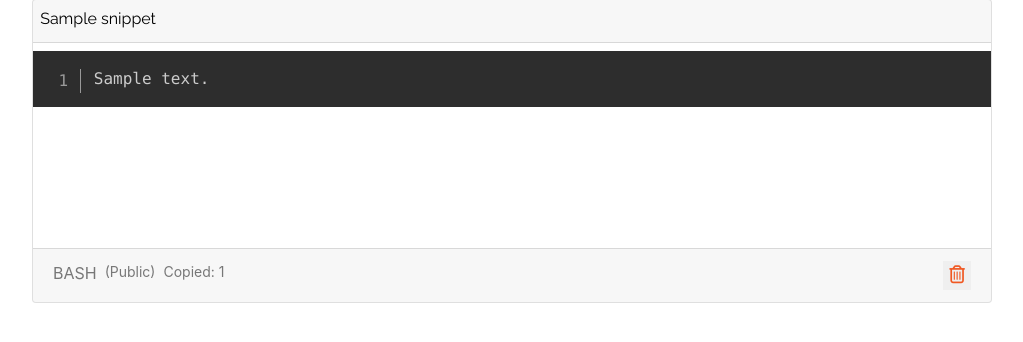
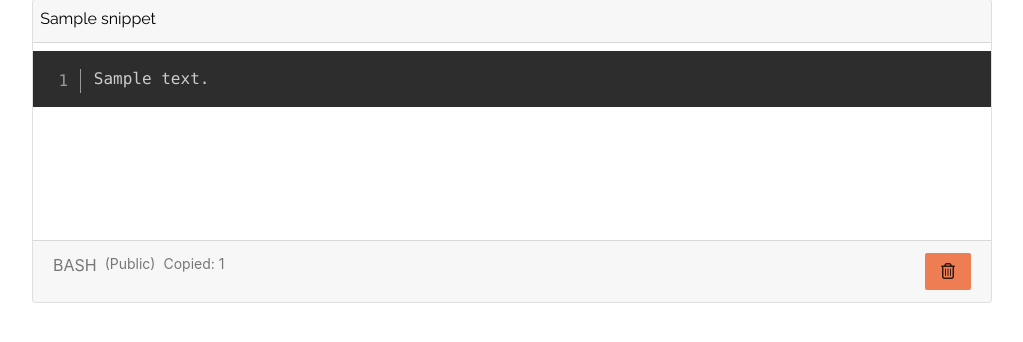
Before and after one commit to peterson-dev/kode-kangaroo, a Django app: page /snippets/ in a window 1280 px wide. Shown: the part 244-586 px from the top of the page, without its empty margins (35-1058 px from the left). Run offline with Django 3.2, Linux system fonts and the light colour scheme; a user stored in the database is signed in; tables that the repository leaves empty hold one stand-in row (values such as "Sample post"); some libraries are stand-ins or nearby versions.

Commit message:
change delete icon

```diff
--- a/core/templates/core/kommunity_list.html
+++ b/core/templates/core/kommunity_list.html
@@ -63,7 +63,7 @@
           <span style="flex-grow: 2;"></span>
           <form data-snippetpk="{{ snippet.pk }}" class="delete-snippet" method='POST' action="{% url 'confirm-snippet-delete' pk=snippet.pk %}">
             {% csrf_token %}
-            <button type='submit' class="delete-button font button dim dib" data-toggle="tooltip" data-placement="left" data-html="true" title="Are you sure you want to <b>delete?<b>"><i class="fa fa-trash-o" aria-hidden="true"></i></button>
+            <button type='submit' class="delete-button pure-button dim font hover-white" data-toggle="tooltip" data-placement="left" data-html="true" title="Are you sure you want to <b>delete?<b>"><i class="fa fa-trash-o" aria-hidden="true"></i></button>
           </form>
           {% endif %}
         </div>
--- a/core/templates/core/snippet_list.html
+++ b/core/templates/core/snippet_list.html
@@ -60,7 +60,7 @@
           <span style="flex-grow: 2;" class="f6 gray">Copied: {% copyCount snippet.pk %}</span>
           <form data-snippetpk="{{ snippet.pk }}" class="delete-snippet" method='POST' action="{% url 'confirm-snippet-delete' pk=snippet.pk %}">
             {% csrf_token %}
-            <button type='submit' class="delete-button font button dim dib" data-toggle="tooltip" data-placement="left" data-html="true" title="Are you sure you want to <b>delete?<b>"><i class="fa fa-trash-o" aria-hidden="true"></i></button>
+            <button type='submit' class="delete-button pure-button dim font hover-white" data-toggle="tooltip" data-placement="left" data-html="true" title="Are you sure you want to <b>delete?<b>"><i class="fa fa-trash-o" aria-hidden="true"></i></button>
           </form>
         </div>
 
--- a/static/css/styles.css
+++ b/static/css/styles.css
@@ -56,13 +56,9 @@
 }
 
 .delete-button {
-    border: none;
-    color: #f05822;
-    text-align: center;
-    text-decoration: none;
-    font-size: 18px;
-    font-family: 'Roboto', sans-serif;
-    cursor: pointer;
+
+    background-color: #ee7d54;
+
 }
 
 .snippet-box {
```
